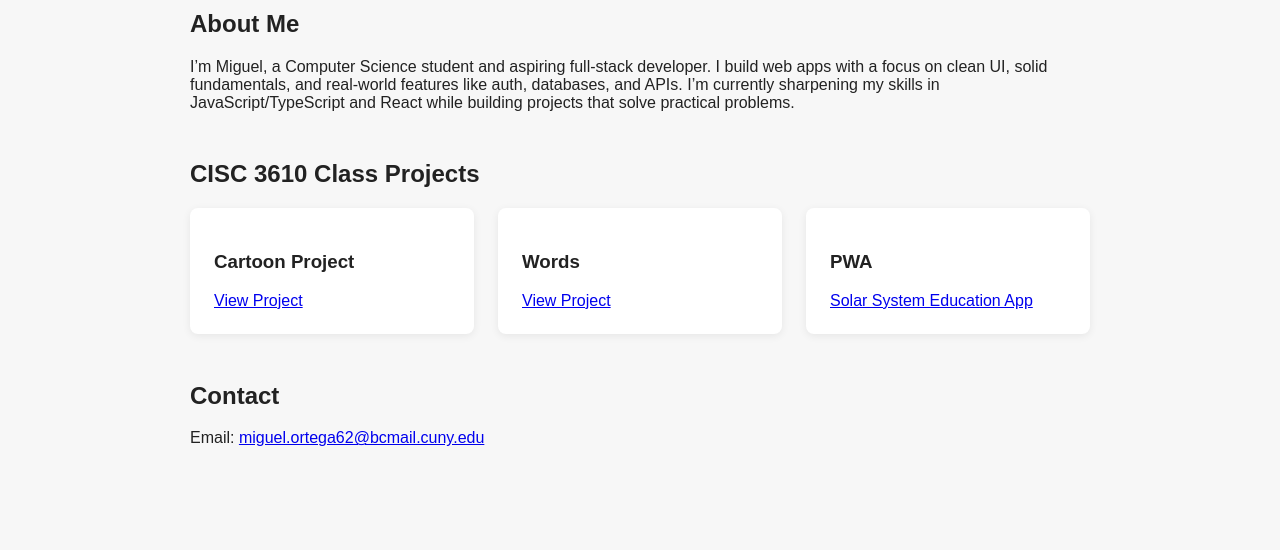
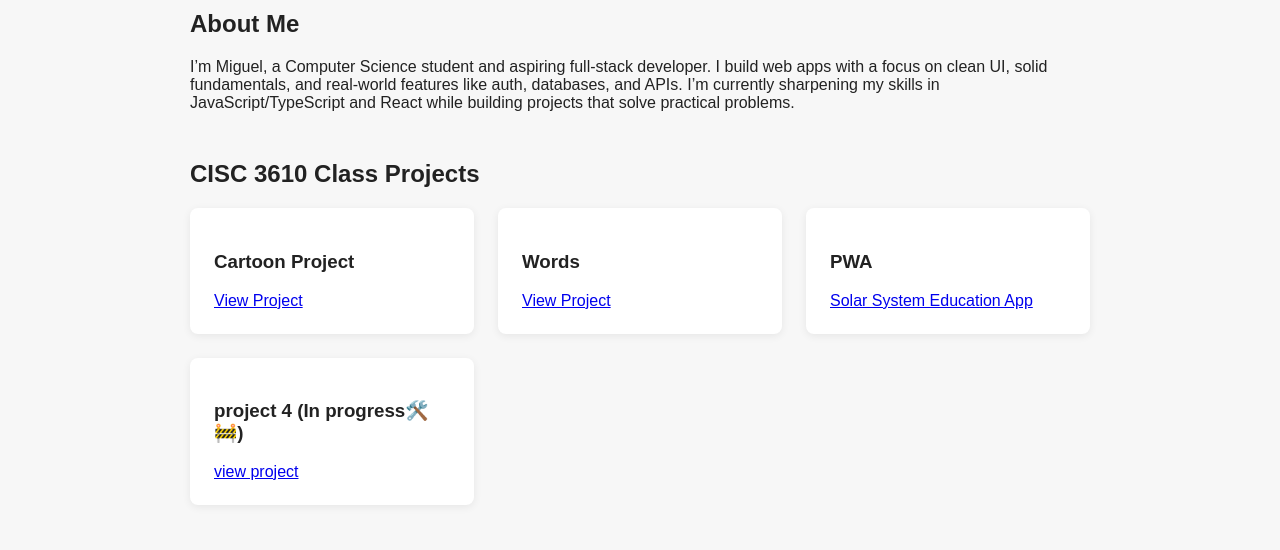
Before and after one commit to Mirio1010/personal-portfolio, a plain HTML site: page index.html in a window 1280 px wide. Shown: the part 476-1026 px from the top of the page. Drawn offline with Linux system fonts and the light colour scheme.

Commit message:
add project 4 card in home page

```diff
--- a/index.html
+++ b/index.html
@@ -61,6 +61,12 @@
             <p></p>
             <a href="./projects/PWA/index.html">Solar System Education App</a>
           </div>
+
+          <div class="project-card">
+            <h3>project 4 (In progress🛠️🚧) </h3>
+            <p></p>
+            <a href="#">view project</a>
+          </div>
           <!-- Add more project cards as needed -->
         </div>
       </section>
```
